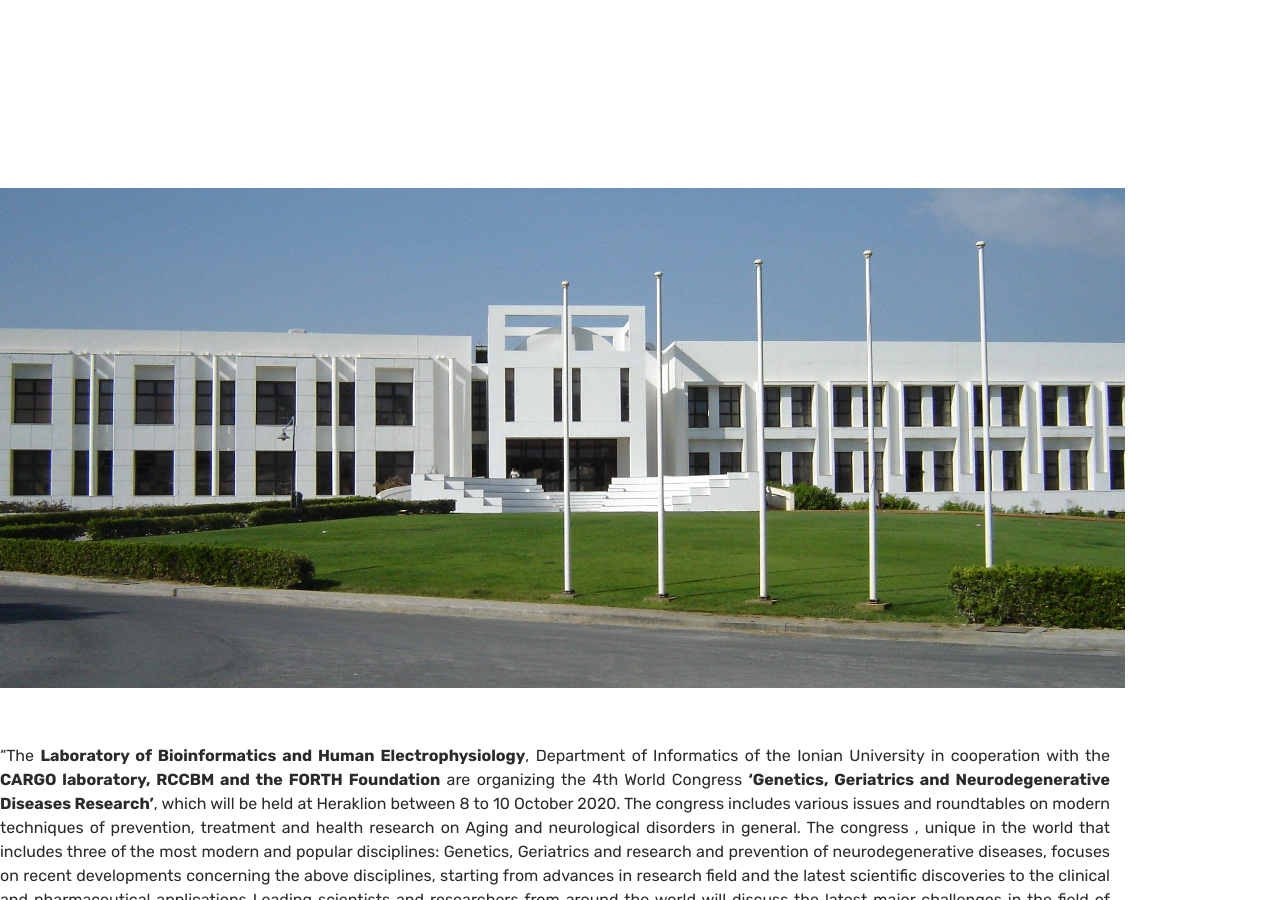
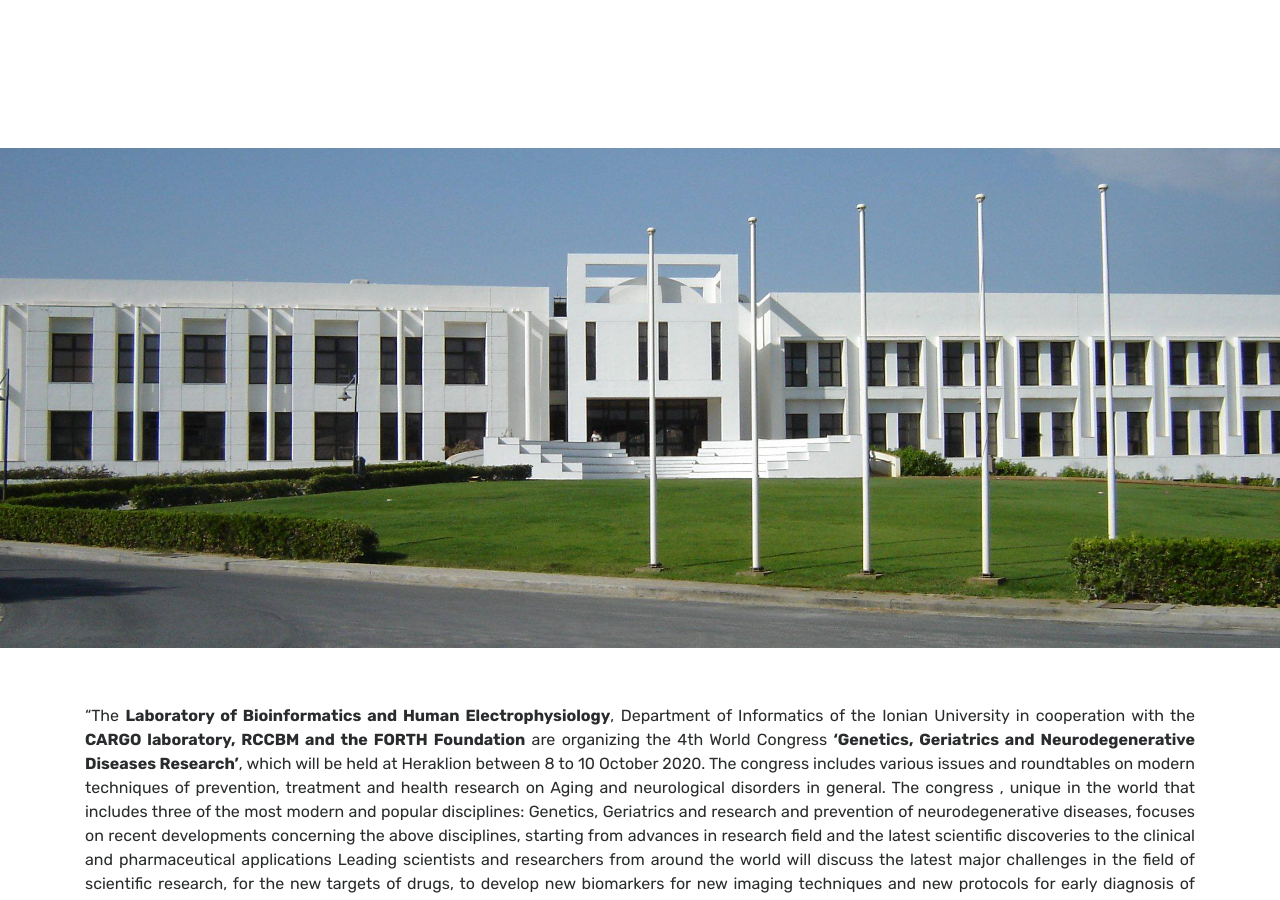
Before and after one commit to Covide-1797/genedis, a Jekyll site: the page built from index.html, in a window 1280 px wide and 900 px high. Built offline with Jekyll 4.4.1, drawn with Linux system fonts in a browser that asks for light colours; the list of posts is cut into pages by our own code.

Commit message:
Update index.html

```diff
--- a/index.html
+++ b/index.html
@@ -6,12 +6,6 @@
 </div>
 </div>
 <!-- We've temporary closed main-content and container to have a full width intro -->
-
-<div class="main-content">
-        <div class="row">
-            <div class="col-30">
-                <p class="text-center">
-                    GeNeDis 2020
 
 <!-- Home Jumbotron
 ================================================== -->
@@ -23,7 +17,6 @@
 <!-- We reopen main-content and container -->
 
 <div class="container">
-
     <div class="main-content">
         <div class="row">
             <div class="col-12">
```
